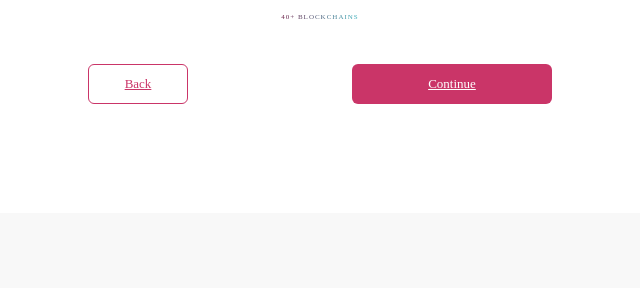
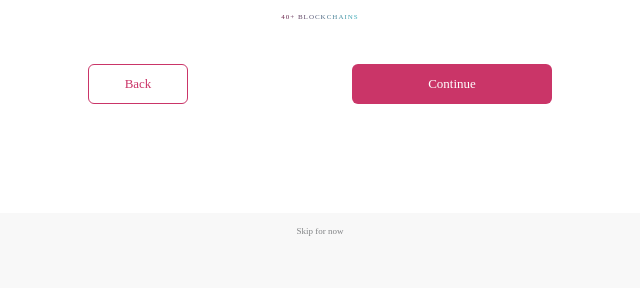
Before and after one commit to Spendil/onboarding, a website built with Vite: page survey2.html in a window 1280 px wide. Shown: the part 457-745 px from the top of the page, 320-960 px from the left. Built offline with nearby package versions, Linux system fonts and the light colour scheme.

Commit message:
skip shit

```diff
--- a/styles.scss
+++ b/styles.scss
@@ -67,6 +67,20 @@ a {
 		width: 16px;
 		color: #C1C1C1;
 	}
+}
+.a-button {
+	text-decoration: none;
+}
+.skip {
+	font-family: DM Sans;
+	font-size: 9px;
+	font-weight: 400;
+	line-height: 13px;
+	letter-spacing: 0px;
+	text-align: center;
+	color: #828486;
+	position: absolute;
+	bottom: -25px;
 }
 .container {
 	display: flex;
@@ -186,6 +200,7 @@ a {
 .signup-button {
 	align-items: center;
 	justify-content: center;
+	text-decoration: none;
 	min-height: 40px;
 	border-radius: 6px;
 	display: flex;
@@ -463,6 +478,7 @@ $black-survey: #171717;
 		text-decoration: inherit;
 	}
 	&-wrapper {
+		position: relative;
 		background-color: #fff;
 		padding: 10px;
 		@media (min-width: 480px) {
--- a/survey2.html
+++ b/survey2.html
@@ -143,6 +143,7 @@
 					<a href='/survey1.html' class="signup-button survey-footer-button-back">Back</a>
 					<a href='/survey3.html' class="signup-button survey-footer-button-continue">Continue</a>
 				</div>
+				<a href="landing" class="skip a-button">Skip for now</a>
 			</div>
 		</div>
 		<footer class="footer">
```
Also changed, not shown: survey1.html (+1 -0 lines), survey3.html (+1 -0 lines), survey4.html (+1 -0 lines), survey5.html (+1 -0 lines).
